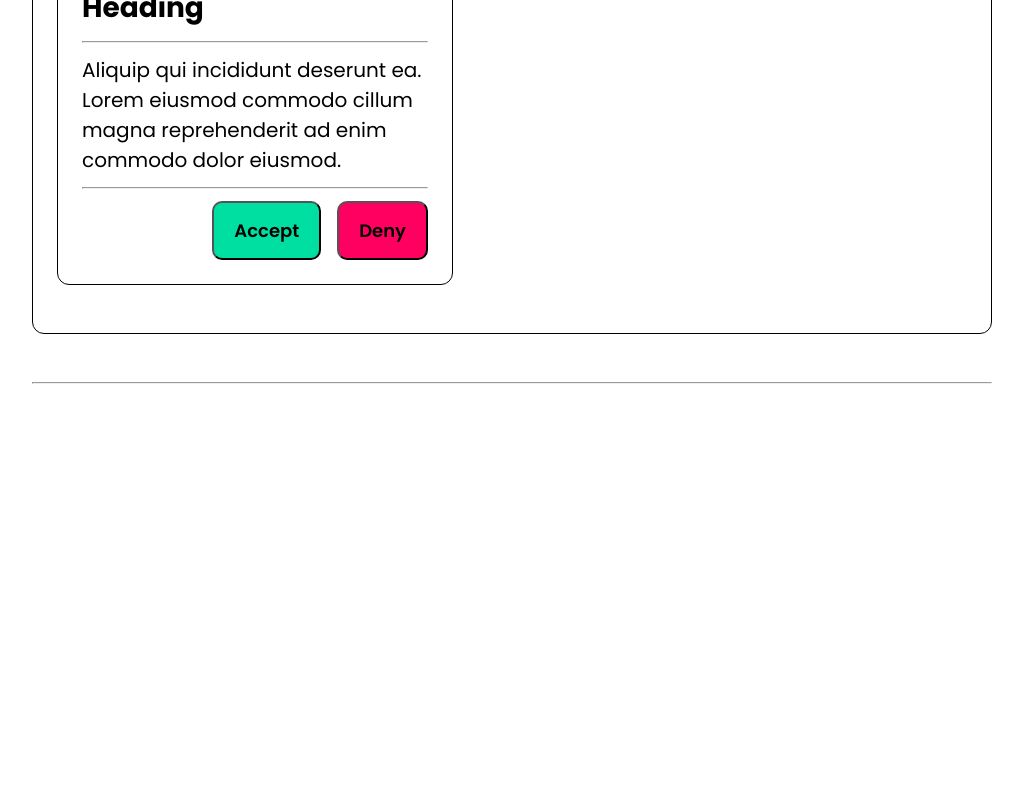
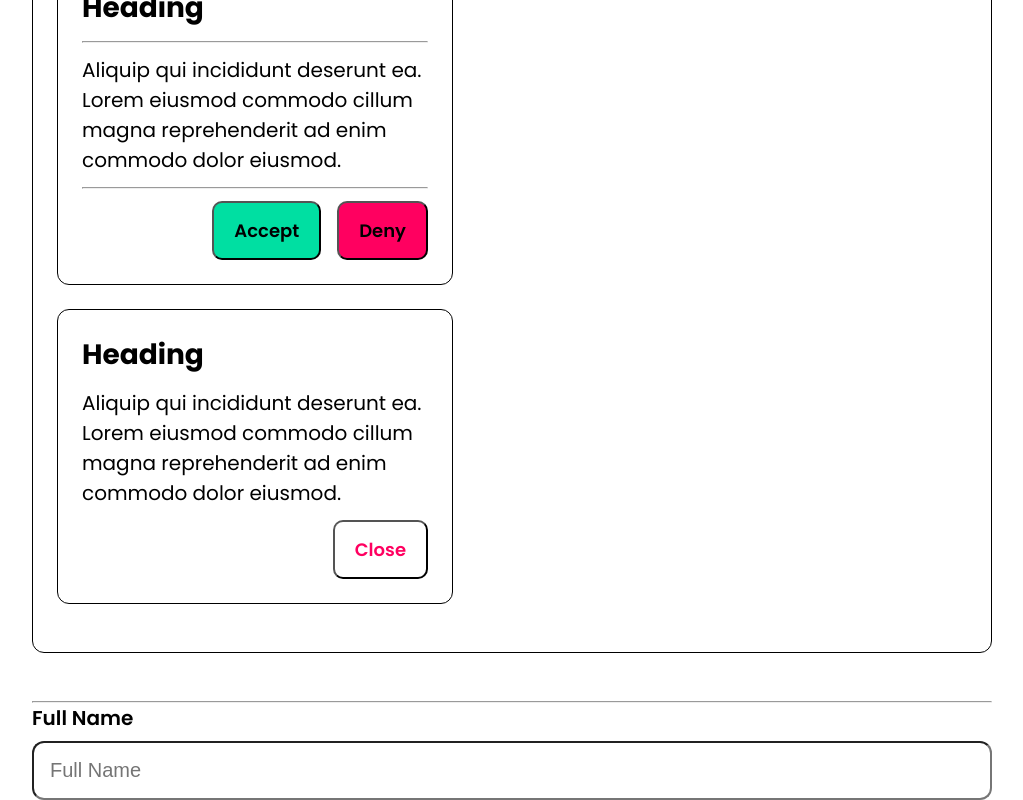
Before and after one commit to yadavrashindra5/react-components, a React (Vite) app: page / in a window 1280 px wide. Shown: the part 2969-3769 px from the top of the page, without its empty margins (128-1151 px from the left). Before the commit the page ends 3353 px from the top, so only its background shows below. Built offline with nearby package versions, Linux system fonts and the light colour scheme.

Commit message:
working on input field

```diff
--- a/src/components/Card/card.tsx
+++ b/src/components/Card/card.tsx
@@ -9,19 +9,25 @@ interface ICard {
   cardHeading: string;
   cardBody: string;
   cardFooter: React.ReactNode[];
+  breakPoints?: boolean;
 }
 
-export default function Card({ cardHeading, cardBody, cardFooter }: ICard) {
+export default function Card({
+  cardHeading,
+  cardBody,
+  cardFooter,
+  breakPoints = true,
+}: ICard) {
   return (
     <Box className={styles.card}>
       <div className={styles.card_header}>
         <Heading heading="h3" headingText={cardHeading} />
       </div>
-      <hr />
+      {breakPoints && <hr />}
       <div className={styles.card_body}>
         {typeof cardBody === "string" && <Text text={cardBody} />}
       </div>
-      <hr />
+      {breakPoints && <hr />}
       <div className={styles.card_footer}>
         {cardFooter.length <= 1
           ? cardFooter[0]
--- /dev/null
+++ b/src/components/Input/input.module.css
@@ -0,0 +1,20 @@
+.input {
+  display: flex;
+  flex-direction: column;
+  width: 100%;
+}
+
+.input label,
+.input input {
+  font-size: 2rem;
+}
+
+.input label {
+  font-family: poppins-semi-bold;
+  margin-bottom: 0.8rem;
+}
+
+.input input {
+  padding: 1.6rem;
+  border-radius: 1.2rem;
+}
--- /dev/null
+++ b/src/components/Input/input.tsx
@@ -0,0 +1,36 @@
+import { ChangeEvent } from "react";
+import styles from "./input.module.css";
+
+interface IInput {
+  labelId: string;
+  inputName: string;
+  placeholder: string;
+  pattern: string;
+  type: string;
+  required: boolean;
+  value?: string;
+  onChange?: (e: ChangeEvent<HTMLInputElement>) => void;
+}
+
+export default function Input({
+  labelId,
+  inputName,
+  pattern,
+  placeholder = "",
+  type,
+  required,
+}: IInput) {
+  return (
+    <div className={styles.input}>
+      <label htmlFor={labelId}>{inputName}</label>
+      <input
+        id={labelId}
+        placeholder={placeholder ? placeholder : inputName}
+        pattern={pattern}
+        name={labelId}
+        type={type}
+        required={required}
+      />
+    </div>
+  );
+}
--- a/src/page/homepage.tsx
+++ b/src/page/homepage.tsx
@@ -2,18 +2,17 @@ import React from "react";
 import Container from "../components/Container/container";
 import Heading, { THeading } from "../components/Heading/heading";
 import Text from "../components/Text/text";
-import ComponentsView from "../sections/componentsView/componentsView";
+import ComponentsView, {
+  IComponentsView,
+} from "../sections/componentsView/componentsView";
 import HeroSection from "../sections/homepage/heroSection";
 import ButtonSection from "../sections/ButtonSection/buttonSection";
 import Card from "../components/Card/card";
 import Button from "../components/Button/button";
+import Input from "../components/Input/input";
 
-type THomePageComponentType = {
+type THomePageComponentType = IComponentsView & {
   id: number;
-  heading: string;
-  subHeading: string | string[];
-  propsAccepted?: string[];
-  children: React.ReactNode;
 };
 
 export default function Homepage() {
@@ -73,16 +72,26 @@ export default function Homepage() {
       heading: "Simple Card",
       subHeading:
         "Card is a UI component that typically represents a container for content. They can be used to display a variety of content, such as text, images, buttons, and other interactive elements.",
-      children: (
+      children: [
         <Card
+          key={1}
           cardHeading="Heading"
           cardBody="Aliquip qui incididunt deserunt ea. Lorem eiusmod commodo cillum magna reprehenderit ad enim commodo dolor eiusmod."
           cardFooter={[
             <Button buttonName="Accept" className="secondary" />,
             <Button buttonName="Deny" className="danger" />,
           ]}
-        />
-      ),
+        />,
+        <Card
+          key={2}
+          cardHeading="Heading"
+          cardBody="Aliquip qui incididunt deserunt ea. Lorem eiusmod commodo cillum magna reprehenderit ad enim commodo dolor eiusmod."
+          cardFooter={[
+            <Button buttonName="Close" className="secondary_danger" />,
+          ]}
+          breakPoints={false}
+        />,
+      ],
     },
   ];
 
@@ -105,6 +114,14 @@ export default function Homepage() {
           );
         })}
       </section>
+      <Input
+        labelId="fullName"
+        inputName="Full Name"
+        pattern="\^[A-Za-z0-9]{3,16}$\"
+        type="string"
+        placeholder="Full Name"
+        required={false}
+      />
     </Container>
   );
 }
--- a/src/sections/componentsView/componentsView.tsx
+++ b/src/sections/componentsView/componentsView.tsx
@@ -5,9 +5,9 @@ import Heading from "../../components/Heading/heading";
 import Text from "../../components/Text/text";
 import CodeLists from "../../components/CodeLists/codeLists";
 
-interface IComponentsView {
+export interface IComponentsView {
   heading: string;
-  subHeading: string[];
+  subHeading: string | string[];
   propsAccepted?: string[];
   children?: React.ReactNode;
 }
```
Also changed, not shown: src/sections/componentsView/componentsView.module.css (line endings or trailing spaces).
